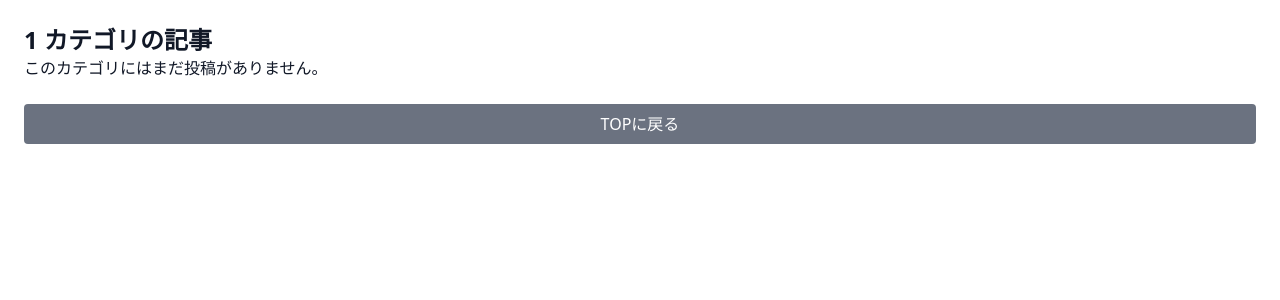
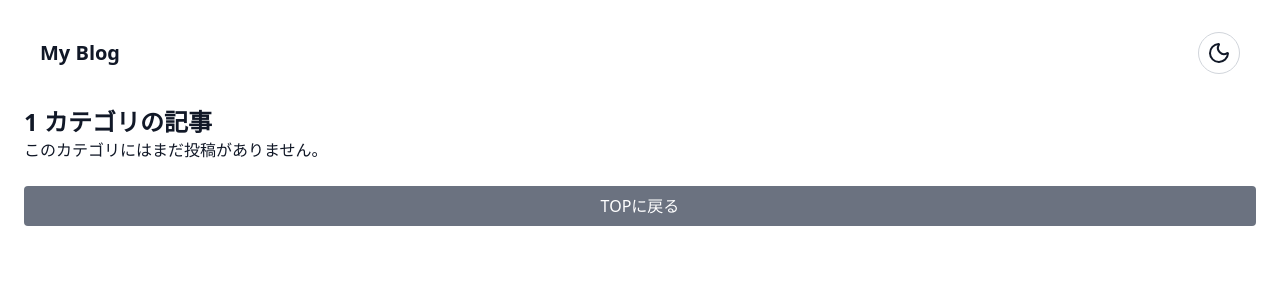
Before and after one commit to terumitt-dev/react-front-myblog, a React (Vite) app in the folder app/: page /category/1 in a window 1280 px wide. Shown: the top 300 px of the page. Built offline with nearby package versions, Linux system fonts and the light colour scheme.

Commit message:
カテゴリーページにheaderを追加

```diff
--- a/app/src/pages/Category.tsx
+++ b/app/src/pages/Category.tsx
@@ -3,6 +3,7 @@ import { useParams, Link } from 'react-router-dom'
 import { useEffect, useState } from 'react'
 import BackToTopButton from '@/components/molecules/BackToTopButton'
 import './Category.css'
+import Header from '@/components/organisms/Header'
 
 type Post = { id: number; title: string; content: string; category: string }
 type Spider = { id: number; top: string; left: string; rotate: number }
@@ -174,6 +175,7 @@ const Category = () => {
         bgMap[category as keyof typeof bgMap] ?? 'bg-white'
       }`}
     >
+    <Header />
       {/* 背景レイヤー */}
       {renderSpiderLayer()}
       {renderBubbleLayer()}
```
